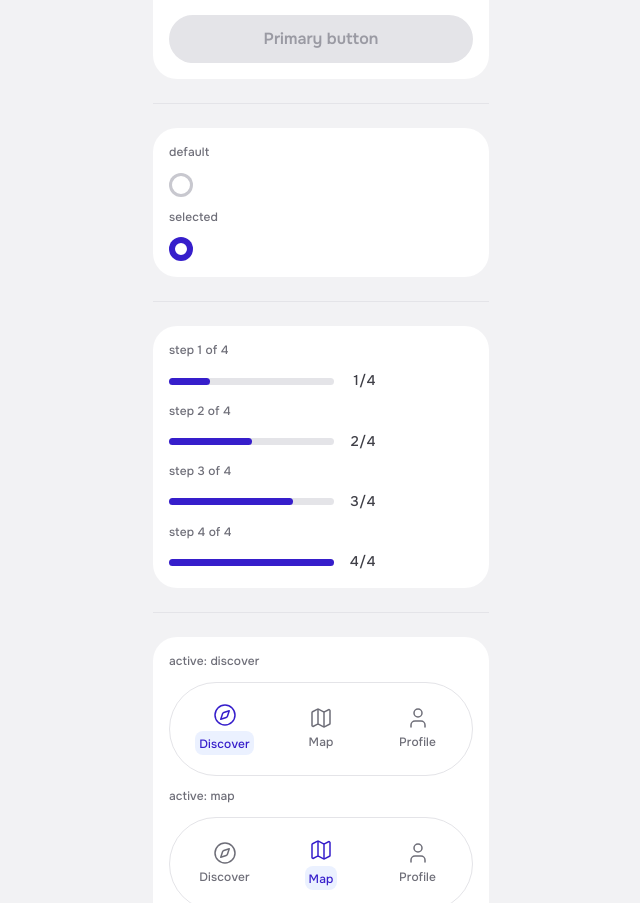
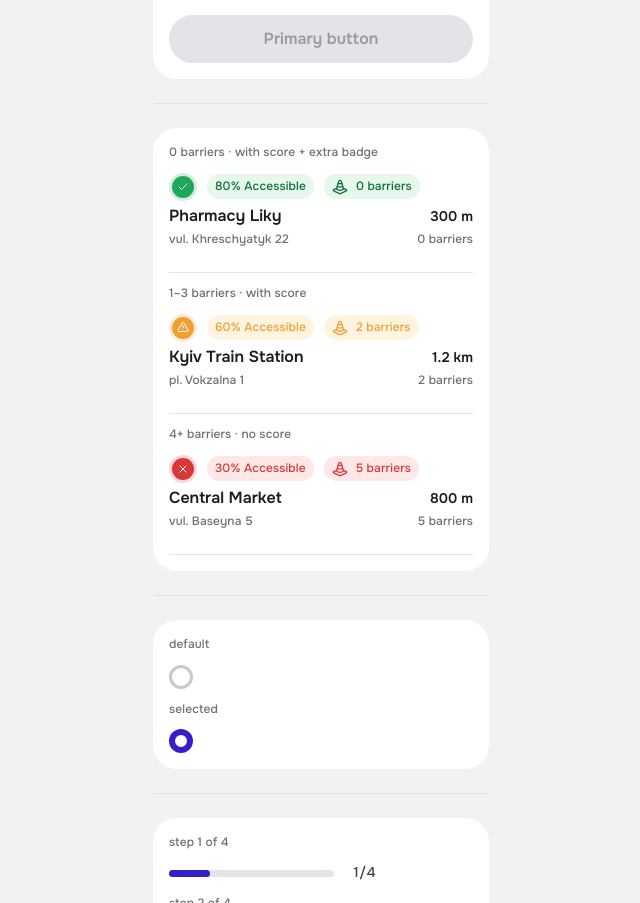
Before and after one commit to Mashto-o/passage-app, a React (Vite) app: page / in a window 1280 px wide. Shown: the part 2262-3165 px from the top of the page, without its empty margins (319-959 px from the left). Built offline with nearby package versions, Linux system fonts and the light colour scheme.

Commit message:
Created PlaceListItem

```diff
--- a/src/App.tsx
+++ b/src/App.tsx
@@ -1,6 +1,6 @@
 import { useState } from 'react'
 import { ArrowRight, Star, AlertTriangle, CheckCircle, XCircle, TrafficCone } from 'lucide-react'
-import { Button, AccessibilityBadge, SelectionCard, ReviewCard, PreferenceCard, AccessibilityCard, PhotoCard, PlacePhotoCard, Chip, StatusBadge, Divider, Dropdown, TextInput, RouteDestination, CommentInput, NavBar, OnboardingProgress, RadioButton } from './components'
+import { Button, AccessibilityBadge, SelectionCard, ReviewCard, PreferenceCard, AccessibilityCard, PhotoCard, PlacePhotoCard, Chip, StatusBadge, Divider, Dropdown, TextInput, RouteDestination, CommentInput, NavBar, OnboardingProgress, RadioButton, PlaceListItem } from './components'
 import type { AccessibilityBadgeProps } from './components'
 
 import imgCobblestone   from './assets/images/cobblestone.png'
@@ -186,6 +186,41 @@
 
           <p className="text-caption-sm text-neutral-500">disabled</p>
           <Button variant="primary" label="Primary button" fullWidth disabled />
+        </div>
+
+        {/* ── Divider ── */}
+        <div className="h-px bg-neutral-200 my-sm" />
+
+        {/* ── PlaceListItem ── */}
+        <div className="bg-neutral-0 rounded-lg p-md flex flex-col gap-sm">
+          <p className="text-caption-sm text-neutral-500">0 barriers · with score + extra badge</p>
+          <PlaceListItem
+            name="Pharmacy Liky"
+            address="vul. Khreschyatyk 22"
+            distance="300 m"
+            barrierCount={0}
+            accessibilityScore="80% Accessible"
+            onClick={() => {}}
+          />
+
+          <p className="text-caption-sm text-neutral-500">1–3 barriers · with score</p>
+          <PlaceListItem
+            name="Kyiv Train Station"
+            address="pl. Vokzalna 1"
+            distance="1.2 km"
+            barrierCount={2}
+            accessibilityScore="60% Accessible"
+            onClick={() => {}}
+          />
+
+          <p className="text-caption-sm text-neutral-500">4+ barriers · no score</p>
+          <PlaceListItem
+            name="Central Market"
+            address="vul. Baseyna 5"
+            distance="800 m"
+            barrierCount={5}
+            accessibilityScore="30% Accessible"
+          />
         </div>
 
         {/* ── Divider ── */}
--- /dev/null
+++ b/src/components/PlaceListItem.tsx
@@ -0,0 +1,106 @@
+import React from 'react'
+import { TrafficCone } from 'lucide-react'
+import { AccessibilityBadge } from './AccessibilityBadge'
+import { StatusBadge } from './StatusBadge'
+import { Divider } from './Divider'
+
+export interface PlaceListItemProps {
+  name: string
+  address: string
+  distance: string
+  barrierCount: number
+  accessibilityScore: string
+  onClick?: () => void
+  className?: string
+}
+
+function barrierVariant(count: number): 'positive' | 'warning' | 'negative' {
+  if (count === 0) return 'positive'
+  if (count <= 3)  return 'warning'
+  return 'negative'
+}
+
+function accessibilityBadgeVariant(count: number): 'accessible' | 'partial' | 'inaccessible' {
+  if (count === 0) return 'accessible'
+  if (count <= 4)  return 'partial'
+  return 'inaccessible'
+}
+
+function scoreStatusVariant(score: string): 'positive' | 'warning' | 'negative' {
+  const pct = parseInt(score, 10)
+  if (pct >= 80) return 'positive'
+  if (pct >= 40) return 'warning'
+  return 'negative'
+}
+
+export const PlaceListItem: React.FC<PlaceListItemProps> = ({
+  name,
+  address,
+  distance,
+  barrierCount,
+  accessibilityScore,
+  onClick,
+  className = '',
+}) => {
+  const Tag = onClick ? 'button' : 'div'
+  const interactiveProps = onClick
+    ? {
+        type: 'button' as const,
+        onClick,
+        className: [
+          'flex flex-col gap-[24px] w-full text-left',
+          'focus-visible:ring-2 focus-visible:ring-primary-500 focus-visible:ring-offset-2 focus-visible:outline-none',
+          className,
+        ]
+          .filter(Boolean)
+          .join(' '),
+      }
+    : { className: `flex flex-col gap-[24px] w-full ${className}` }
+
+  return (
+    <Tag {...interactiveProps}>
+      {/* Badge row + info row grouped with tight gap */}
+      <div className="flex flex-col gap-[4px] w-full">
+
+        {/* Badge row — full width */}
+        <div className="flex items-center gap-[10px] overflow-hidden flex-nowrap w-full">
+          <AccessibilityBadge variant={accessibilityBadgeVariant(barrierCount)} size="sm" />
+
+          <StatusBadge variant={scoreStatusVariant(accessibilityScore)} label={accessibilityScore} />
+
+          <StatusBadge
+            variant={barrierVariant(barrierCount)}
+            label={`${barrierCount} barriers`}
+            icon={<TrafficCone size={16} />}
+          />
+        </div>
+
+        {/* Info row */}
+        <div className="flex items-end justify-between w-full">
+
+        {/* Left: name + address */}
+        <div className="flex flex-col gap-[4px] flex-1 min-w-0">
+          <span className="text-heading-sm text-neutral-900 truncate">
+            {name}
+          </span>
+          <span className="text-caption-sm tracking-[0.12px] text-neutral-500 truncate">
+            {address}
+          </span>
+        </div>
+
+        {/* Right: distance + barrier count */}
+        <div className="flex flex-col gap-[4px] items-end w-[56px] shrink-0">
+          <span className="text-body-sb text-neutral-900 text-right whitespace-nowrap">
+            {distance}
+          </span>
+          <span className="text-caption-sm tracking-[0.12px] text-neutral-500 text-right whitespace-nowrap">
+            {barrierCount} barriers
+          </span>
+        </div>
+        </div>{/* end info row */}
+      </div>{/* end badge+info group */}
+
+      <Divider />
+    </Tag>
+  )
+}
--- a/src/components/index.ts
+++ b/src/components/index.ts
@@ -51,3 +51,6 @@
 
 export { RadioButton } from './RadioButton'
 export type { RadioButtonProps } from './RadioButton'
+
+export { PlaceListItem } from './PlaceListItem'
+export type { PlaceListItemProps } from './PlaceListItem'
```
